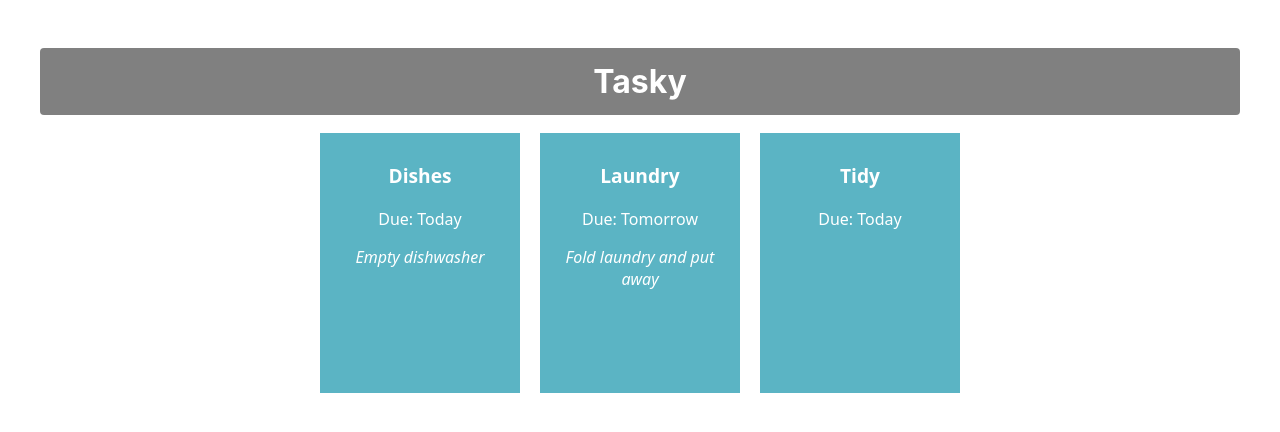
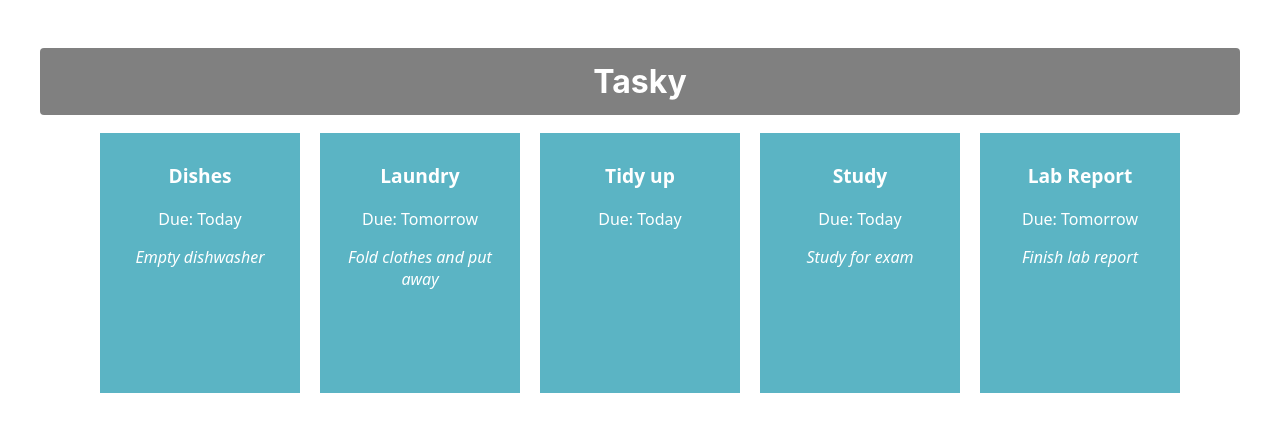
Before and after one commit to JOC1717/react-basics-labs, a React (Create React App) app in the folder tasky/: page / in a window 1280 px wide. Shown: the top 432 px of the page. Built offline with nearby package versions, Linux system fonts and the light colour scheme.

Commit message:
Week 2 Lab
This lab introduced states to the react app

```diff
--- a/tasky/src/App.js
+++ b/tasky/src/App.js
@@ -1,14 +1,31 @@
 import './App.css';
 import Task from './components/Task';
+import React, {useState} from 'react';
 
 function App() {
+
+  const [ taskState, setTaskState ] = useState({
+    tasks: [
+      { id: 1, title:"Dishes", description: "Empty dishwasher", deadline: "Today" },
+      { id: 2, title: "Laundry", description: "Fold clothes and put away", deadline: "Tomorrow" },
+      { id: 3, title: "Tidy up", deadline: "Today" },
+      { id: 4, title: "Study", description: "Study for exam", deadline: "Today" },
+      { id: 5, title: "Lab Report", description: "Finish lab report", deadline: "Tomorrow" }
+    ]
+  });
+
   return (
     <div className="container">
       <h1>Tasky</h1>
-      <Task title="Dishes" deadline="Today" description="Empty dishwasher"/>
-      <Task title="Laundry" deadline="Tomorrow" description="Fold laundry and put away" />
-      <Task title="Tidy" deadline="Today" />
-    </div>
+        {taskState.tasks.map((task) => (
+          <Task
+            title={task.title}
+            description={task.description}
+            deadline={task.deadline}
+            key={task.id}
+          />
+        ))}
+      </div>
   );
 }
 
```
